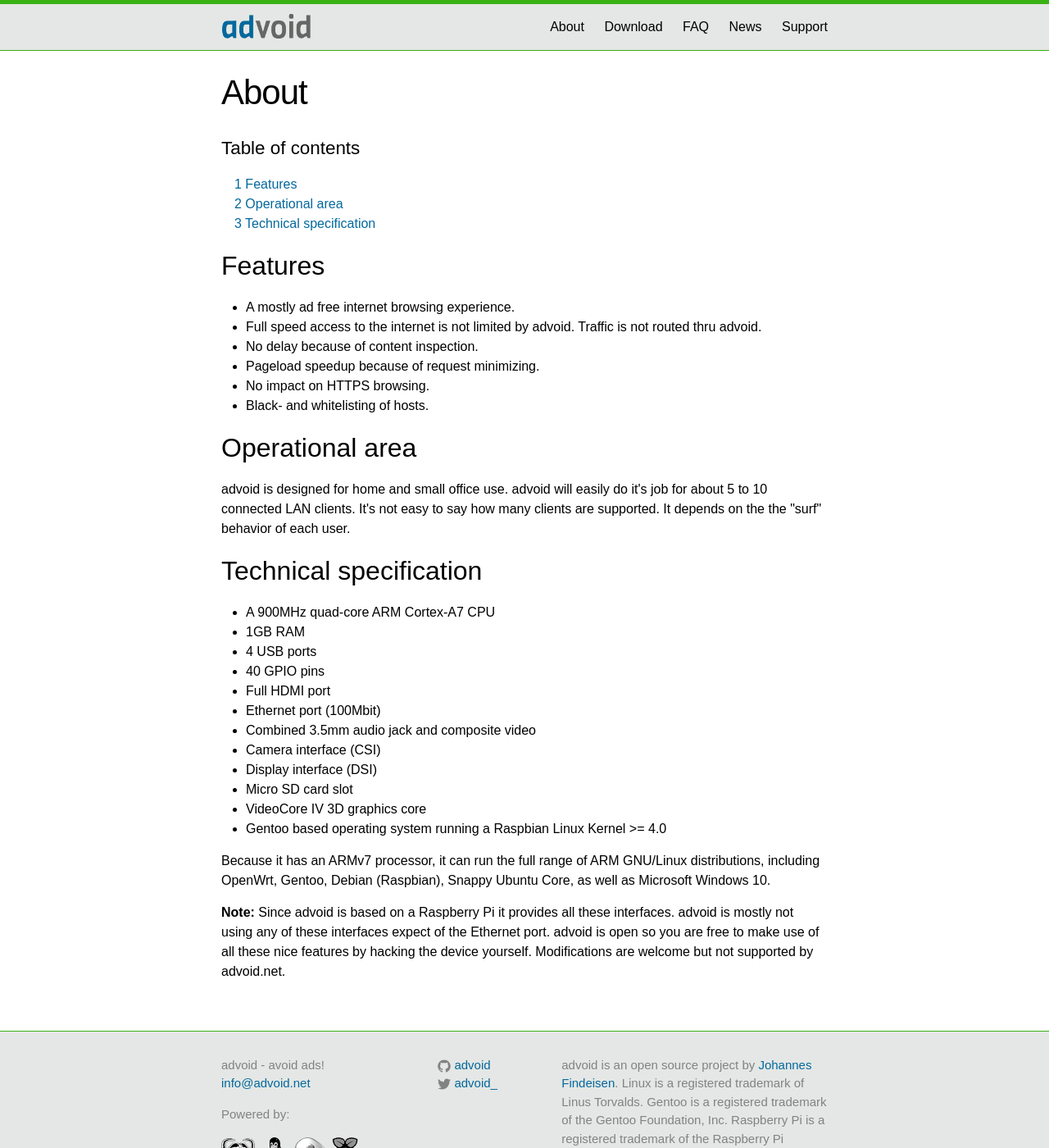
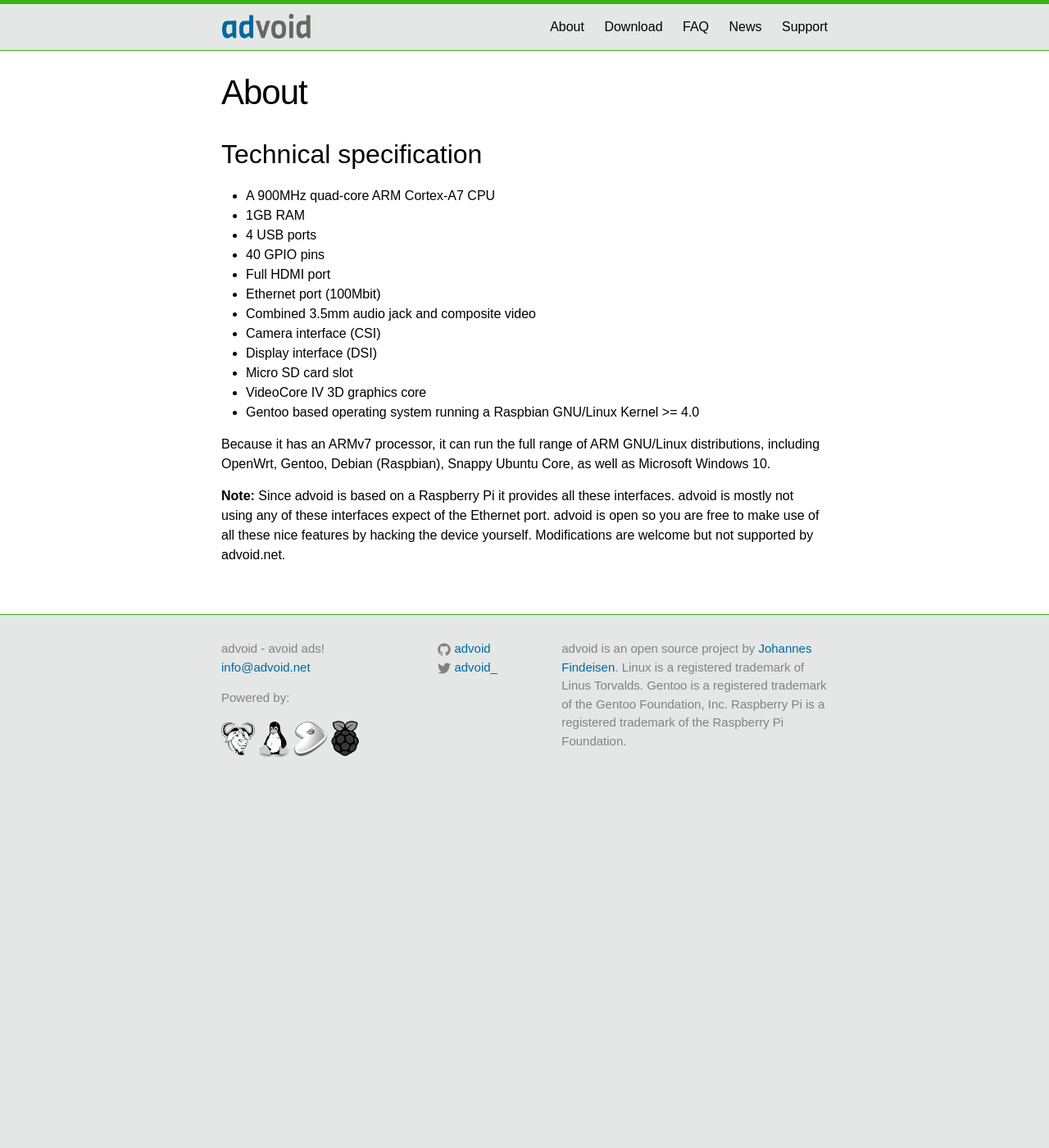
Before and after one commit to advoid/advoid.net, a Jekyll site: the page built from about.md, in a window 1280 px wide and 1400 px high. Shown: the whole window at 82% size. Built offline with Jekyll 4.4.1, drawn with Linux system fonts in a browser that asks for light colours.

Commit message:
news stuff and cleanups

```diff
--- a/_includes/header.html
+++ b/_includes/header.html
@@ -15,7 +15,6 @@
           <a class="page-link" href="/faq/">FAQ</a>
           <a class="page-link" href="/news/">News</a>
           <a class="page-link" href="/support/">Support</a>
-          <!--<a class="page-link" href="/development/">Development</a>-->
       </div>
     </nav>
   </div>
--- a/_layouts/post.html
+++ b/_layouts/post.html
@@ -9,7 +9,7 @@
   </header>
 
   <article class="post-content">
-    {{ content }}
+    {{ content | toc_generate }}
   </article>
 
 </div>
--- a/about.md
+++ b/about.md
@@ -2,21 +2,8 @@
 layout: page
 title: About
 permalink: /about/
+noToc: true
 ---
-
-
-<h2>Features</h2>
-
-* A mostly ad free internet browsing experience.
-* Full speed access to the internet is not limited by advoid. Traffic is not routed thru advoid.
-* No delay because of content inspection.
-* Pageload speedup because of request minimizing.
-* No impact on HTTPS browsing.
-* Black- and whitelisting of hosts.
-
-<h2>Operational area</h2>
-
-<p>advoid is designed for home and small office use. advoid will easily do it's job for about 5 to 10 connected LAN clients. It's not easy to say how many clients are supported. It depends on the the "surf" behavior of each user.</p>
 
 <h2>Technical specification</h2>
 
@@ -31,7 +18,7 @@
 * Display interface (DSI)
 * Micro SD card slot
 * VideoCore IV 3D graphics core
-* Gentoo based operating system running a Raspbian Linux Kernel >= 4.0
+* Gentoo based operating system running a Raspbian GNU/Linux Kernel >= 4.0
 
 <p>Because it has an ARMv7 processor, it can run the full range of ARM GNU/Linux distributions, including OpenWrt, Gentoo, Debian (Raspbian), Snappy Ubuntu Core, as well as Microsoft Windows 10.</p>
 
--- a/news/index.html
+++ b/news/index.html
@@ -15,6 +15,7 @@
         <h2>
           <a class="post-link" href="{{ post.url | prepend: site.baseurl }}">{{ post.title }}</a>
         </h2>
+        <div>{{ post.content }}</div>
       </li>
     {% endfor %}
   </ul>
```
Also changed, not shown: _posts/2015-08-14-this-is-advoid.md (renamed from _posts/2015-08-14-just-a-test.md, +1 -3 lines), _posts/2015-09-08-update.md (added, +13 -0 lines), index.md (+13 -0 lines).
